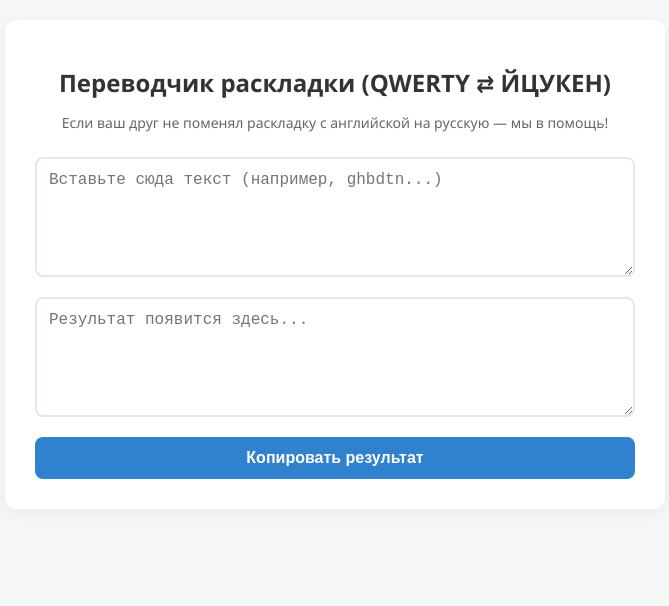
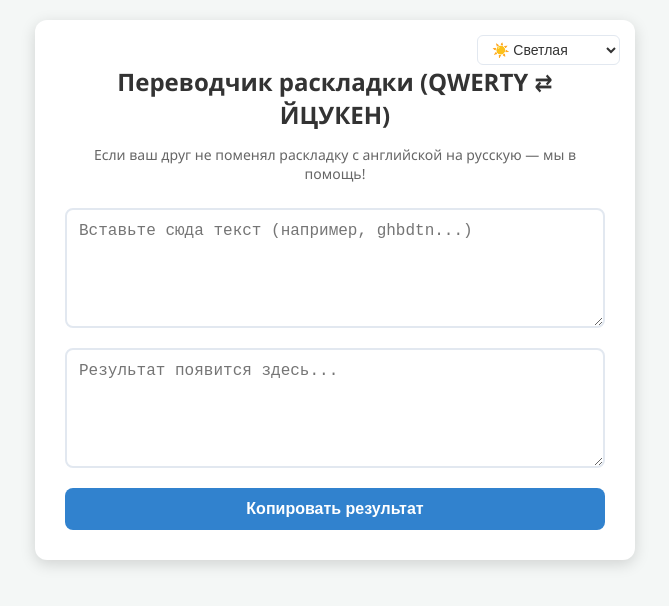
Before and after one commit to stepanlevin313-crypto/translate-a-friend, a plain HTML site: page index.html in a window 1280 px wide. Shown: the whole page, without its empty margins (305-974 px from the left). Drawn offline with Linux system fonts and the light colour scheme.

Commit message:
Update index.html

```diff
--- a/index.html
+++ b/index.html
@@ -5,31 +5,102 @@
     <meta name="viewport" content="width=device-width, initial-scale=1.0">
     <title>Переводчик раскладки</title>
     <style>
+        /* Цветовые схемы для всех тем */
+        :root {
+            --bg-color: #f4f7f6;
+            --card-bg: white;
+            --text-main: #333333;
+            --text-sub: #666666;
+            --border-color: #e2e8f0;
+            --input-bg: white;
+            --btn-bg: #3182ce;
+            --btn-hover: #2b6cb0;
+        }
+
+        [data-theme="dark"] {
+            --bg-color: #1a202c;
+            --card-bg: #2d3748;
+            --text-main: #f7fafc;
+            --text-sub: #a0aec0;
+            --border-color: #4a5568;
+            --input-bg: #1a202c;
+            --btn-bg: #4299e1;
+            --btn-hover: #3182ce;
+        }
+
+        [data-theme="gold"] {
+            --bg-color: #1c1912;
+            --card-bg: #2d2613;
+            --text-main: #f7e7c4;
+            --text-sub: #cfa861;
+            --border-color: #8c6f2d;
+            --input-bg: #1c1912;
+            --btn-bg: linear-gradient(135deg, #d4af37, #aa7c11);
+            --btn-hover: linear-gradient(135deg, #aa7c11, #8c6f2d);
+        }
+
+        [data-theme="silver"] {
+            --bg-color: #1e2229;
+            --card-bg: #2d323b;
+            --text-main: #e2e8f0;
+            --text-sub: #94a3b8;
+            --border-color: #64748b;
+            --input-bg: #1e2229;
+            --btn-bg: linear-gradient(135deg, #bdc3c7, #2c3e50);
+            --btn-hover: linear-gradient(135deg, #95a5a6, #7f8c8d);
+        }
+
         body {
             font-family: 'Segoe UI', Tahoma, Geneva, Verdana, sans-serif;
-            background-color: #f4f7f6;
+            background-color: var(--bg-color);
+            color: var(--text-main);
             margin: 0;
             padding: 20px;
             display: flex;
             flex-direction: column;
             align-items: center;
+            transition: all 0.3s ease;
         }
         .container {
             max-width: 600px;
             width: 100%;
-            background: white;
+            background: var(--card-bg);
             padding: 30px;
             border-radius: 12px;
-            box-shadow: 0 4px 15px rgba(0,0,0,0.05);
+            box-shadow: 0 4px 15px rgba(0,0,0,0.15);
+            position: relative;
+            transition: all 0.3s ease;
+            box-sizing: border-box;
         }
+
+        /* Стили для выбора тем */
+        .theme-select-container {
+            position: absolute;
+            top: 15px;
+            right: 15px;
+            display: flex;
+            align-items: center;
+            gap: 5px;
+        }
+        .theme-select {
+            padding: 5px 10px;
+            border-radius: 6px;
+            border: 1px solid var(--border-color);
+            background-color: var(--input-bg);
+            color: var(--text-main);
+            cursor: pointer;
+            font-size: 14px;
+            outline: none;
+        }
+
         h1 {
-            color: #333;
             text-align: center;
             font-size: 24px;
             margin-bottom: 5px;
+            margin-top: 15px;
         }
         p.subtitle {
-            color: #666;
+            color: var(--text-sub);
             text-align: center;
             font-size: 14px;
             margin-bottom: 25px;
@@ -38,21 +109,25 @@
             width: 100%;
             height: 120px;
             padding: 12px;
-            border: 2px solid #e2e8f0;
+            border: 2px solid var(--border-color);
+            background-color: var(--input-bg);
+            color: var(--text-main);
             border-radius: 8px;
             font-size: 16px;
             resize: vertical;
             box-sizing: border-box;
             margin-bottom: 15px;
+            transition: all 0.3s ease;
         }
         textarea:focus {
-            border-color: #3182ce;
+            border-color: #4299e1;
             outline: none;
         }
         .btn {
             display: block;
             width: 100%;
-            background-color: #3182ce;
+            background: var(--btn-bg);
+            background-color: #3182ce; /* Запасной вариант */
             color: white;
             border: none;
             padding: 12px;
@@ -60,16 +135,26 @@
             font-weight: bold;
             border-radius: 8px;
             cursor: pointer;
-            transition: background 0.2s;
+            transition: background 0.2s, opacity 0.2s;
         }
         .btn:hover {
-            background-color: #2b6cb0;
+            background: var(--btn-hover);
+            opacity: 0.9;
         }
     </style>
 </head>
 <body>
 
 <div class="container">
+    <div class="theme-select-container">
+        <select class="theme-select" id="themeSelect">
+            <option value="light">☀️ Светлая</option>
+            <option value="dark">🌙 Тёмная</option>
+            <option value="gold">👑 Золотая</option>
+            <option value="silver">🥈 Серебряная</option>
+        </select>
+    </div>
+
     <h1>Переводчик раскладки (QWERTY ⇄ ЙЦУКЕН)</h1>
     <p class="subtitle">Если ваш друг не поменял раскладку с английской на русскую — мы в помощь!</p>
     <textarea id="input" placeholder="Вставьте сюда текст (например, ghbdtn...)"></textarea>
@@ -89,7 +174,9 @@ const map = {
 
 const input = document.getElementById('input');
 const output = document.getElementById('output');
+const themeSelect = document.getElementById('themeSelect');
 
+// Логика перевода
 input.addEventListener('input', () => {
     let text = input.value;
     let result = '';
@@ -99,11 +186,22 @@ input.addEventListener('input', () => {
     output.value = result;
 });
 
+// Логика копирования
 function copyText() {
     output.select();
     document.execCommand('copy');
     alert('Текст скопирован!');
 }
+
+// Логика переключения тем через выпадающее меню
+themeSelect.addEventListener('change', (e) => {
+    const selectedTheme = e.target.value;
+    if (selectedTheme === 'light') {
+        document.documentElement.removeAttribute('data-theme');
+    } else {
+        document.documentElement.setAttribute('data-theme', selectedTheme);
+    }
+});
 </script>
 
 </body>
```
